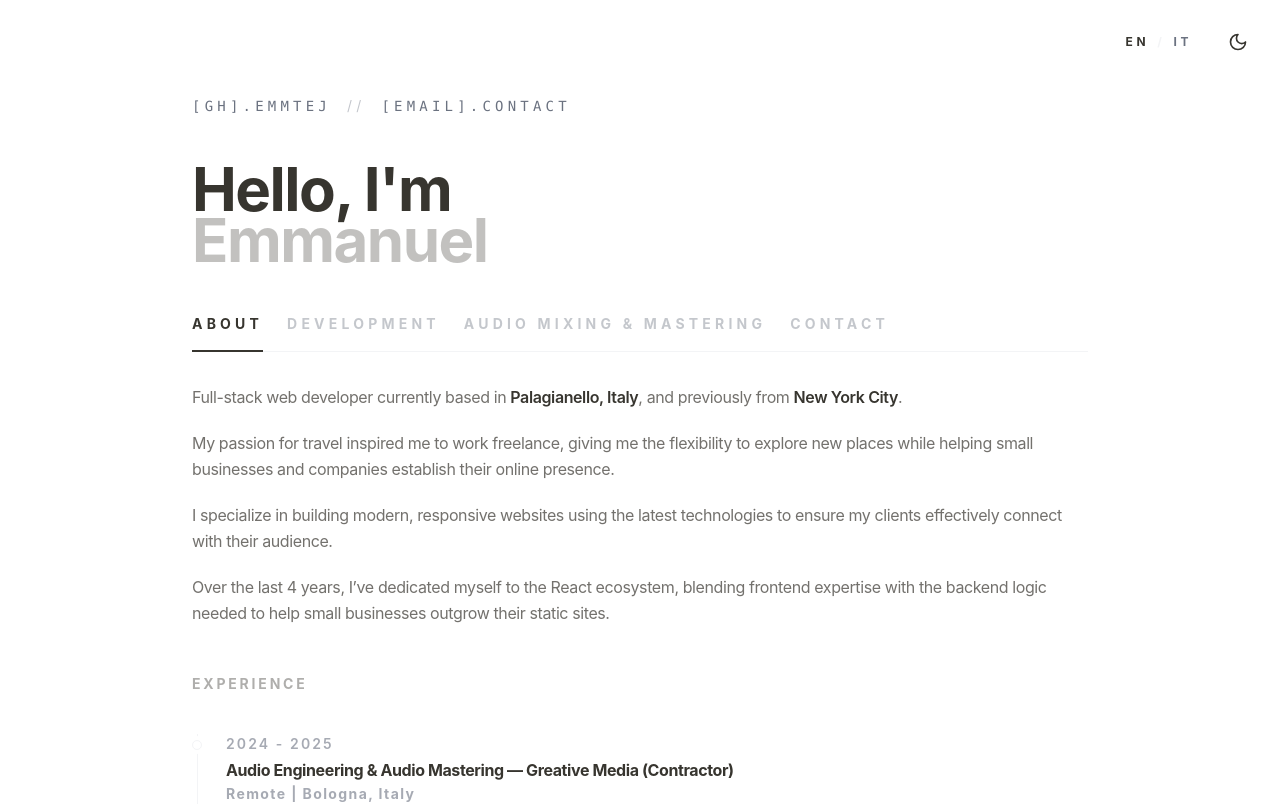
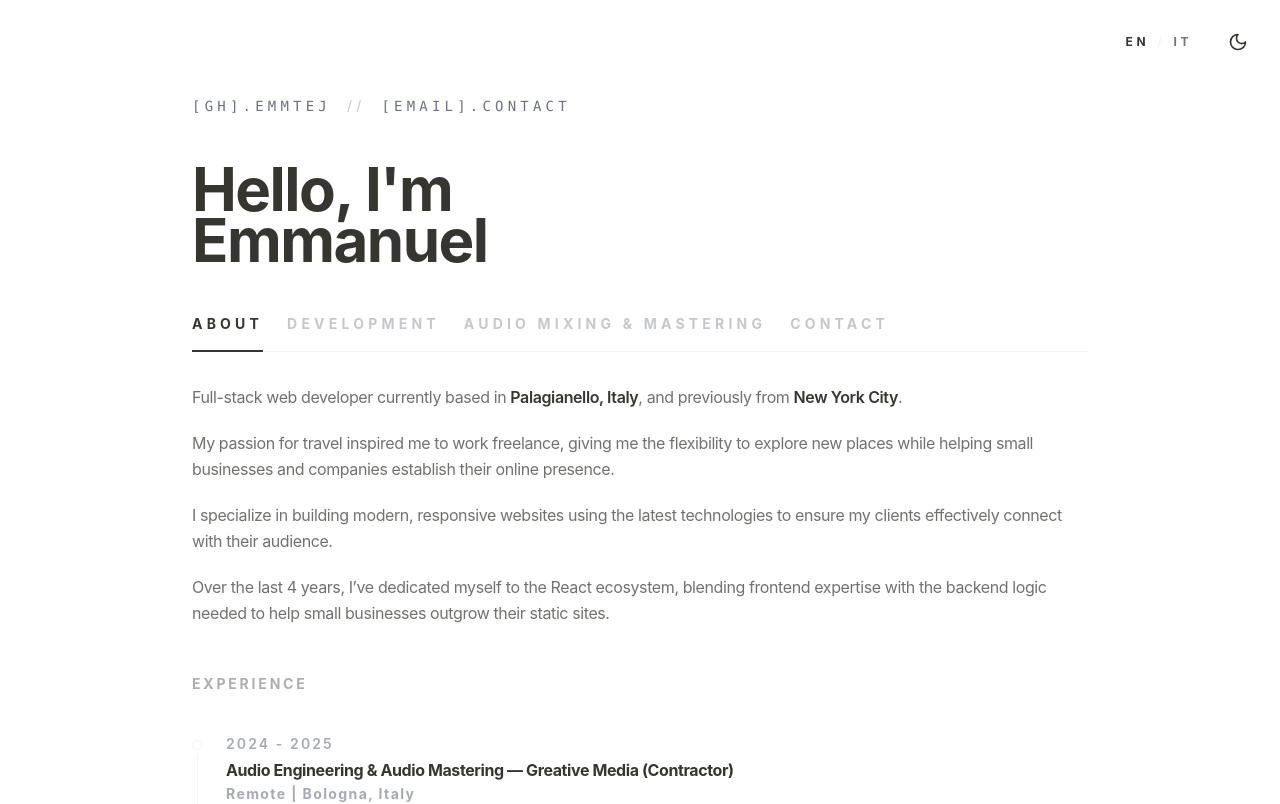
Before and after one commit to emmtej/portfolio-website, a React (Vite) app: page / in a window 1280 px wide. Shown: the top 804 px of the page. Built offline with nearby package versions, Linux system fonts and the light colour scheme.

Commit message:
Italian color palette in CSS for enhanced styling.

```diff
--- a/public/locales/en/translation.json
+++ b/public/locales/en/translation.json
@@ -1,4 +1,9 @@
 {
+  "app": {
+    "title": {
+      "greeting": "Hello, I'm"
+    }
+  },
   "about": {
     "hero_description_1": "Full-stack web developer currently based in ",
     "hero_location_italy": "Palagianello, Italy",
--- a/public/locales/it/translation.json
+++ b/public/locales/it/translation.json
@@ -1,4 +1,9 @@
 {
+  "app": {
+    "title": {
+      "greeting": "Ciao, sono"
+    }
+  },
   "about": {
     "hero_description_1": "Sviluppatore web full-stack attualmente basato a ",
     "hero_location_italy": "Palagianello, Italia",
--- a/src/App.tsx
+++ b/src/App.tsx
@@ -1,7 +1,12 @@
+import { useTranslation } from "react-i18next";
 import { Layout } from "./components/Layout";
 import { Tabs } from "./components/Tabs";
+import { cn } from "./utils/cn";
 
 function App() {
+  const { t, i18n } = useTranslation();
+  const isIt = i18n.language === "it";
+
   return (
     <Layout>
       <div className="space-y-8">
@@ -24,8 +29,22 @@ function App() {
             </a>
           </div>
           <h1 className="text-6xl font-bold tracking-tight text-text-main leading-[0.85]">
-            Hello, I'm <br />
-            <span className="opacity-30">Emmanuel</span>
+            {t("app.title.greeting")
+              .split(" ")
+              .map((word, i) => (
+                <span
+                  key={i}
+                  className={cn(
+                    "transition-all duration-slow mr-3",
+                    isIt && i === 0 && "text-it-green",
+                    isIt && i === 1 && "text-it-red",
+                  )}
+                >
+                  {word}
+                </span>
+              ))}
+            <br />
+            <span className="text-text-main">Emmanuel</span>
           </h1>
         </header>
         <div className="w-full">
--- a/src/components/development/SkillsCarousel.tsx
+++ b/src/components/development/SkillsCarousel.tsx
@@ -1,4 +1,6 @@
 import { motion } from "framer-motion";
+import { useTranslation } from "react-i18next";
+import { cn } from "../../utils/cn";
 
 const SKILLS = [
   "React",
@@ -23,6 +25,10 @@ const SKILLS = [
 ];
 
 export function SkillsCarousel() {
+  const { i18n } = useTranslation();
+  const isIt = i18n.language === "it";
+  const matteColors = ["bg-it-sage", "bg-it-cream", "bg-it-rose"];
+
   // Duplicate skills to create a seamless loop
   const duplicatedSkills = [...SKILLS, ...SKILLS];
 
@@ -52,7 +58,10 @@ export function SkillsCarousel() {
             {duplicatedSkills.map((skill, index) => (
               <motion.div
                 key={`${skill}-${index}`}
-                className="flex items-center gap-2 px-5 py-2.5 border border-border-subtle bg-bg-app hover:border-text-main/20 hover:bg-text-main/[0.02] transition-colors duration-100 cursor-default"
+                className={cn(
+                  "flex items-center gap-2 px-5 py-2.5 border border-border-subtle bg-bg-app hover:border-text-main/20 hover:bg-text-main/[0.02] transition-colors duration-100 cursor-default",
+                  isIt && matteColors[index % matteColors.length],
+                )}
               >
                 <span className="text-sm font-bold uppercase tracking-wider text-text-main/60 whitespace-nowrap">
                   {skill}
--- a/src/index.css
+++ b/src/index.css
@@ -9,6 +9,15 @@
   --color-text-main: #37352f;
   --color-text-muted: #6b7280;
   --color-border-subtle: #f3f4f6;
+
+  /* Italian Matte Palette */
+  --color-it-sage: #e4e9e1;
+  --color-it-sage-text: #829379;
+  --color-it-green: #8ba888;
+  --color-it-white: #f4f4f2;
+  --color-it-red: #c28e8e;
+  --color-it-cream: #f7f6f1;
+  --color-it-rose: #f5eceb;
 
   /* Typography */
   --font-size-tiny: 10px;
@@ -40,6 +49,12 @@
   --color-text-main: #e3e2e0;
   --color-text-muted: #a3a3a3;
   --color-border-subtle: #333333;
+
+  /* Italian Matte Palette (Dark) */
+  --color-it-sage: #2a3325;
+  --color-it-sage-text: #96a68b;
+  --color-it-cream: #33312e;
+  --color-it-rose: #3d2b2a;
 }
 
 body {
```
